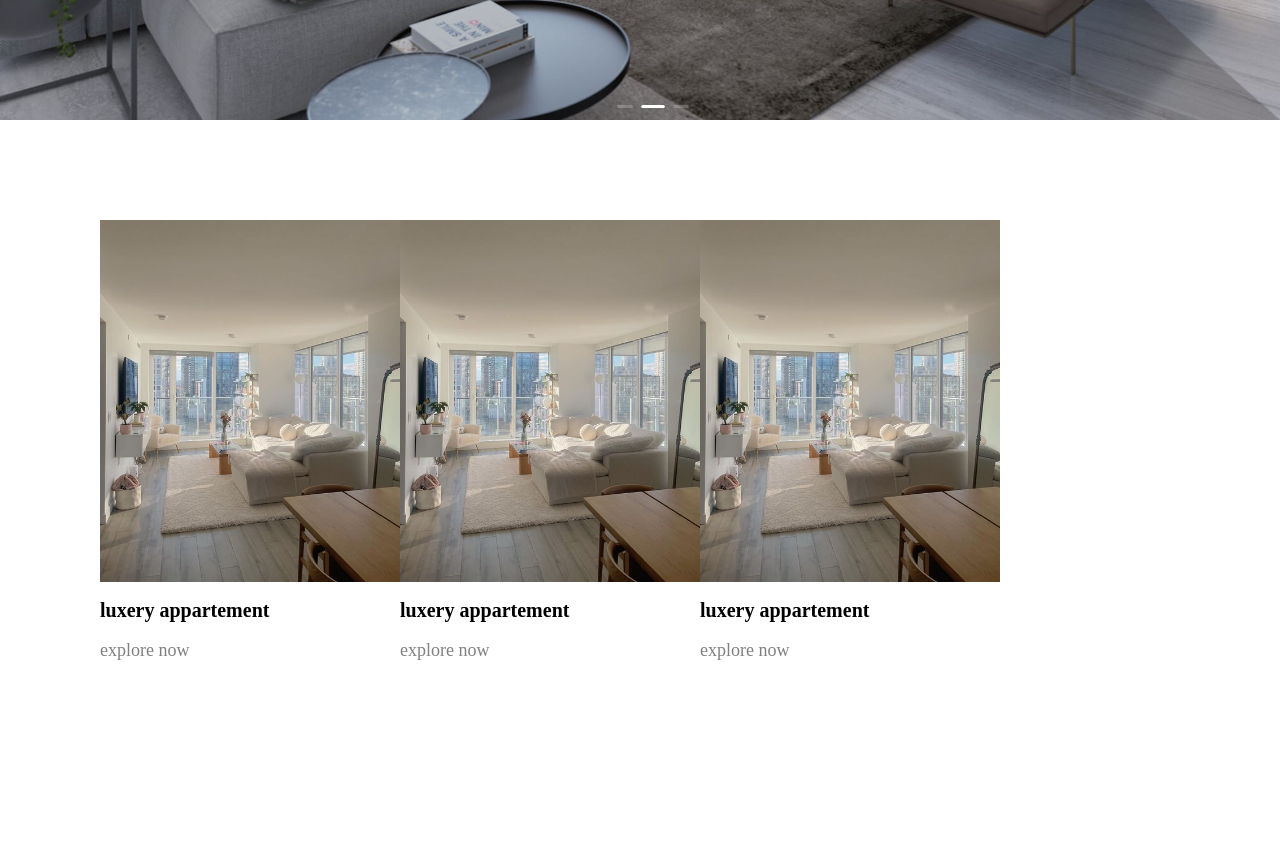
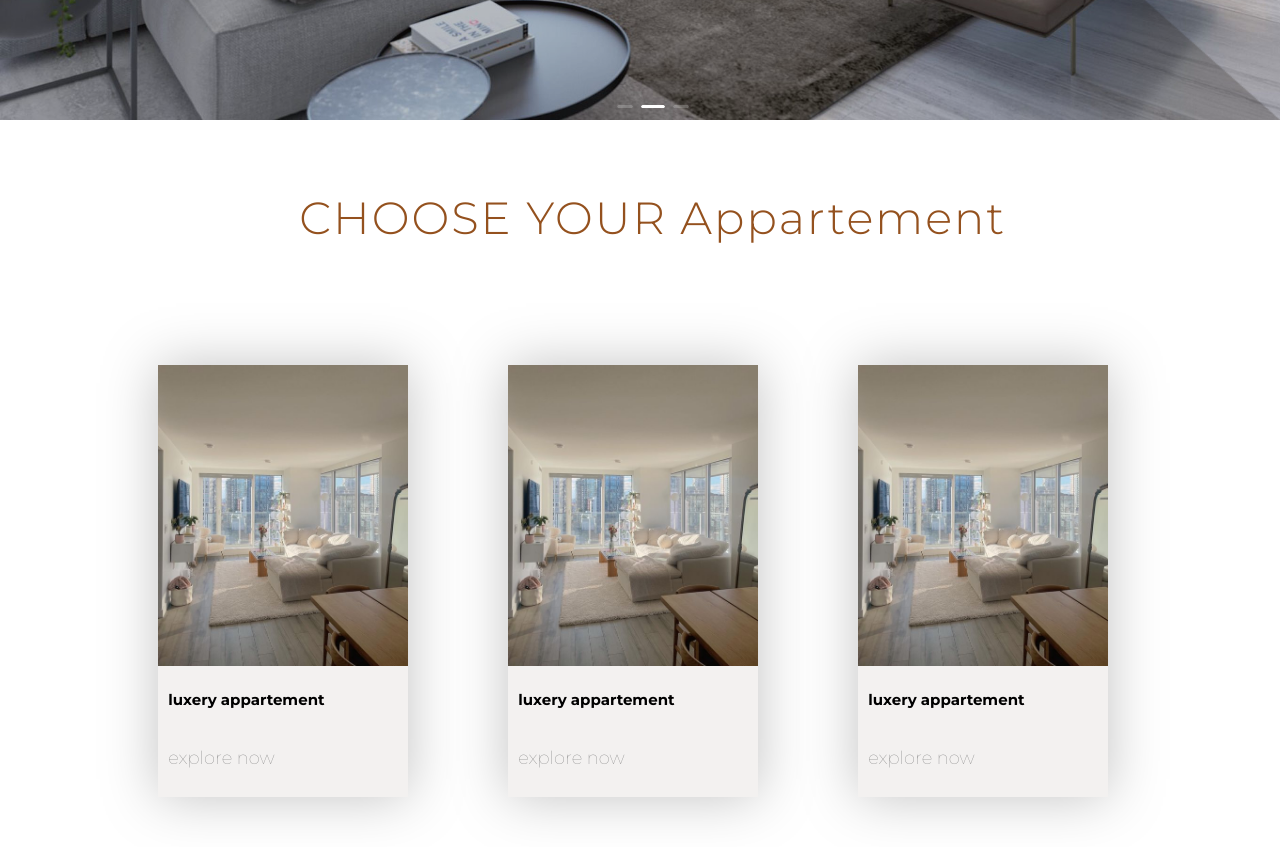
Before and after one commit to sondes98/client-side-ikridwira, a React (Create React App) app: page /#/ in a window 1280 px wide. Shown: the part 580-1427 px from the top of the page. Before the commit the page ends 1259 px from the top, so only its background shows below. Built offline with nearby package versions, Linux system fonts and the light colour scheme.

Commit message:
commited changes

```diff
--- a/src/App.css
+++ b/src/App.css
@@ -1,4 +1,5 @@
 body {
   overflow-x: hidden;
   width: 102%;
+  /* background-color: #FFFAF1; */
 }
--- a/src/components/appartementCart/AppartementCard.css
+++ b/src/components/appartementCart/AppartementCard.css
@@ -1,22 +1,31 @@
 .appart-container {
+
+    margin: 50px;
     display: flex;
     flex-direction: column;
-  border-radius: 5px;
-  color: bisque;
-  width: 300px;
-  height: 250px;
+    background-color: #f3f1f0;
+    box-shadow: 0px 0px 51px #8080807a;
 }
 
 .card-title {
-  font-family: "";
-  font-size: 20px;
+    padding: 10px;
+
+    font-family: "Montserrat", sans-serif;
+    font-size: 15px;
     font-weight: bold;
     color: black;
 }
 
 .description {
-  font-family: "";
+    padding: 10px;
+    font-family: "Montserrat", sans-serif;
     font-size: 18px;
     font-weight: 100;
     color: grey;
 }
+.container1 {
+    flex-wrap: wrap;
+    display: flex;
+    width: 97%;
+    justify-content: center;
+  }
--- a/src/components/appartementCart/AppartementCard.js
+++ b/src/components/appartementCart/AppartementCard.js
@@ -4,10 +4,12 @@ import "./AppartementCard.css";
 
 export const AppartementCard = () => {
   return (
+    <div  className="container1">
+      {" "}
       <div className="appart-container">
         <div>
           {" "}
-        <img src={app1} alt="appartement" style={{ width: "300px" }} />
+          <img src={app1} alt="appartement" style={{ width: "250px" }} />
         </div>
         <div>
           {" "}
@@ -15,5 +17,27 @@ export const AppartementCard = () => {
           <p className="description">explore now</p>
         </div>
       </div>
+      <div className="appart-container">
+        <div>
+          {" "}
+          <img src={app1} alt="appartement" style={{ width: "250px" }} />
+        </div>
+        <div>
+          {" "}
+          <h1 className="card-title">luxery appartement</h1>
+          <p className="description">explore now</p>
+        </div>
+      </div> <div className="appart-container">
+        <div>
+          {" "}
+          <img src={app1} alt="appartement" style={{ width: "250px" }} />
+        </div>
+        <div>
+          {" "}
+          <h1 className="card-title">luxery appartement</h1>
+          <p className="description">explore now</p>
+        </div>
+      </div>
+    </div>
   );
 };
--- a/src/components/header/Header.js
+++ b/src/components/header/Header.js
@@ -24,7 +24,7 @@ export const Header = () => {
                             activeStyle={{ fontWeight: "bold" }}
                             style={{}}
                         >
-                            Contact
+                            about
                         </NavLink>
                     </li>
                     <li>
--- a/src/containers/SectionA.js
+++ b/src/containers/SectionA.js
@@ -1,12 +1,16 @@
 import React from 'react'
 import { AppartementCard } from '../components/appartementCart/AppartementCard'
+import "./containers.css"
 
 export const SectionA = () => {
   return (
-    <div style={{display:"flex", flexWrap:"wrap", justifyContent:"space-evently" , padding:"100px"}}>
+
+    <div>
+      <div className="section2">
+        <h1 className='sect-title'> CHOOSE YOUR Appartement </h1>
+      </div>
         <AppartementCard/>
-        <AppartementCard/>
-        <AppartementCard/>
+
     </div>
   )
 }
--- /dev/null
+++ b/src/containers/containers.css
@@ -0,0 +1,14 @@
+
+.sect-title{
+    margin: 50px;
+    padding: 20px;
+    text-align: center;
+    font-family: "Montserrat", sans-serif;
+    font-size: 45px;
+    color: #94511e;
+    text-decoration: none;
+    font-weight: 300;
+    letter-spacing: 2px;
+
+
+}
```
Lines whose indentation alone changed are shown as unchanged.
